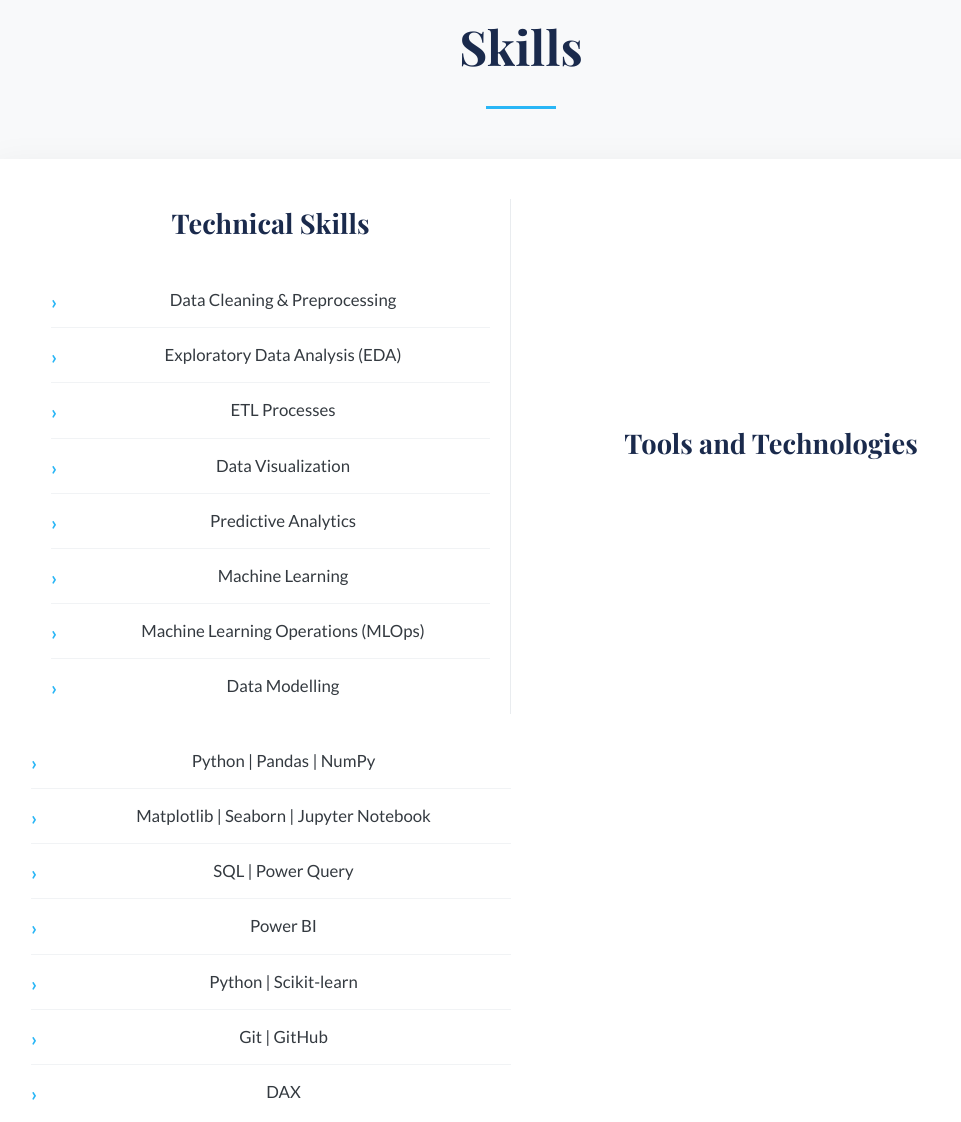
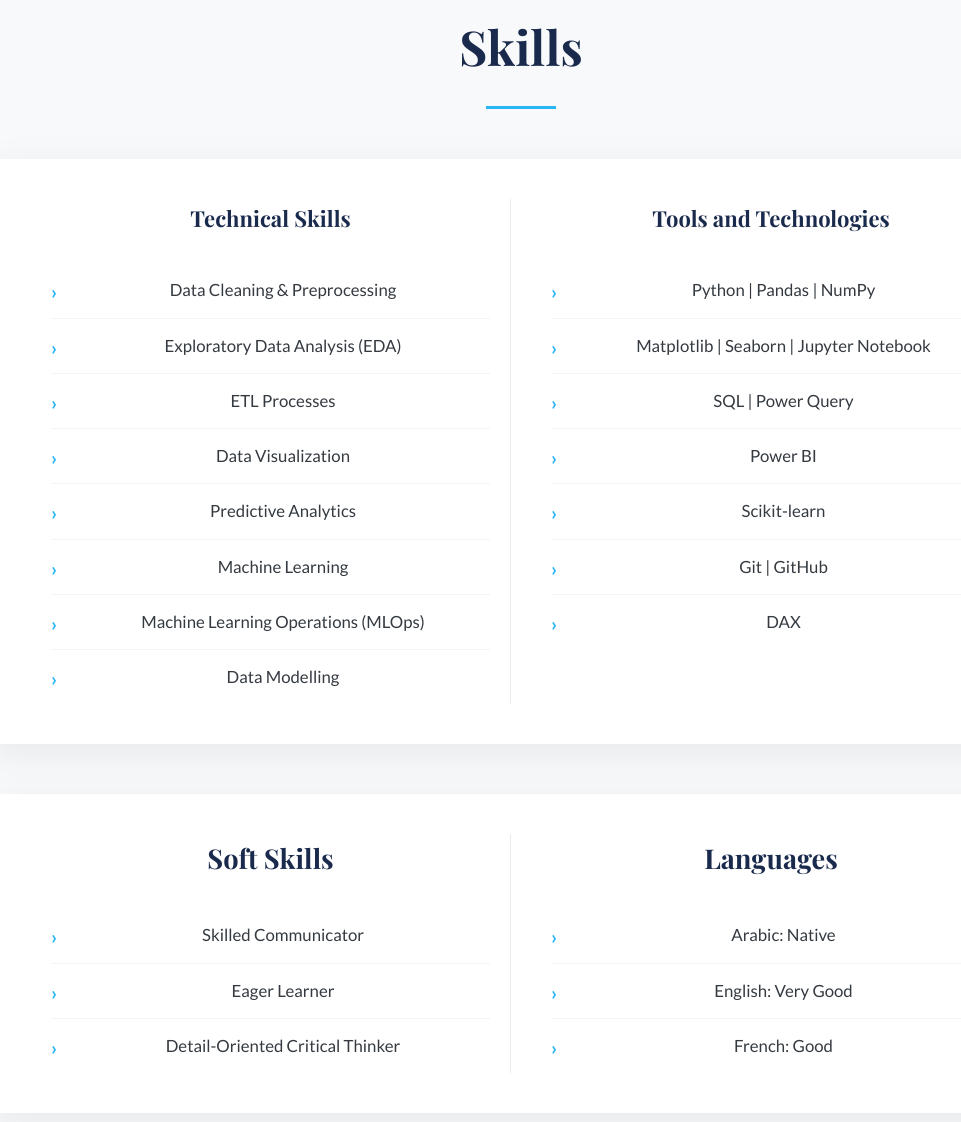
Before and after one commit to FarahHossamEldin/FarahHossamEldin.github.io, a plain HTML site: page index.html in a window 1280 px wide. Shown: the part 1920-3042 px from the top of the page, without its empty margins (119-1080 px from the left). Drawn offline with nearby package versions, Linux system fonts and the light colour scheme.

Commit message:
Update index.html

```diff
--- a/index.html
+++ b/index.html
@@ -119,15 +119,17 @@
 
     <!-- Technical Skills & Tools -->
 <div class="skills-table"
-         style="grid-template-columns: repeat(2, 1fr); text-align: center;">
+     style="grid-template-columns: 1fr 1fr; text-align: center;">
 
   <div class="skill-column">
     <div class="skill-header" style="justify-content: center;">
-          <h3>Technical Skills</h3>
+      <h3 style="white-space: nowrap; font-size: 22px;">
+        Technical Skills
+      </h3>
     </div>
 
     <ul class="skill-list" style="text-align: center;">
-          <li>Data Cleaning & Preprocessing</li>
+      <li>Data Cleaning &amp; Preprocessing</li>
       <li>Exploratory Data Analysis (EDA)</li>
       <li>ETL Processes</li>
       <li>Data Visualization</li>
@@ -138,9 +140,11 @@
     </ul>
   </div>
 
-
-      <div class="skill-header" style="justify-content: center; white-space: nowrap;">
-  <h3>Tools and Technologies</h3>
+  <div class="skill-column">
+    <div class="skill-header" style="justify-content: center;">
+      <h3 style="white-space: nowrap; font-size: 22px;">
+        Tools and Technologies
+      </h3>
     </div>
 
     <ul class="skill-list" style="text-align: center;">
@@ -148,7 +152,7 @@
       <li>Matplotlib | Seaborn | Jupyter Notebook</li>
       <li>SQL | Power Query</li>
       <li>Power BI</li>
-          <li>Python | Scikit-learn</li>
+      <li>Scikit-learn</li>
       <li>Git | GitHub</li>
       <li>DAX</li>
     </ul>
```
Lines whose indentation alone changed are shown as unchanged.
